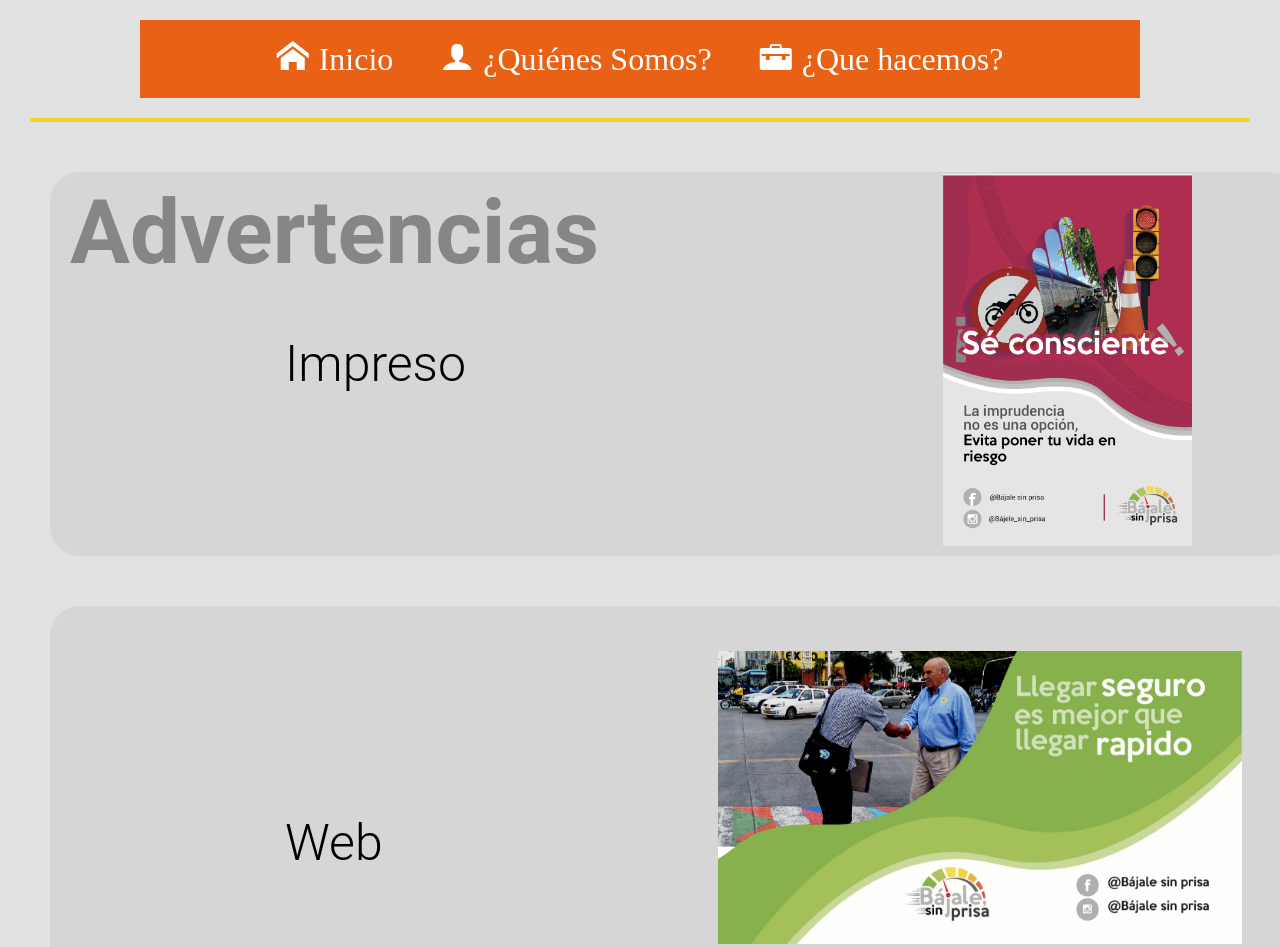
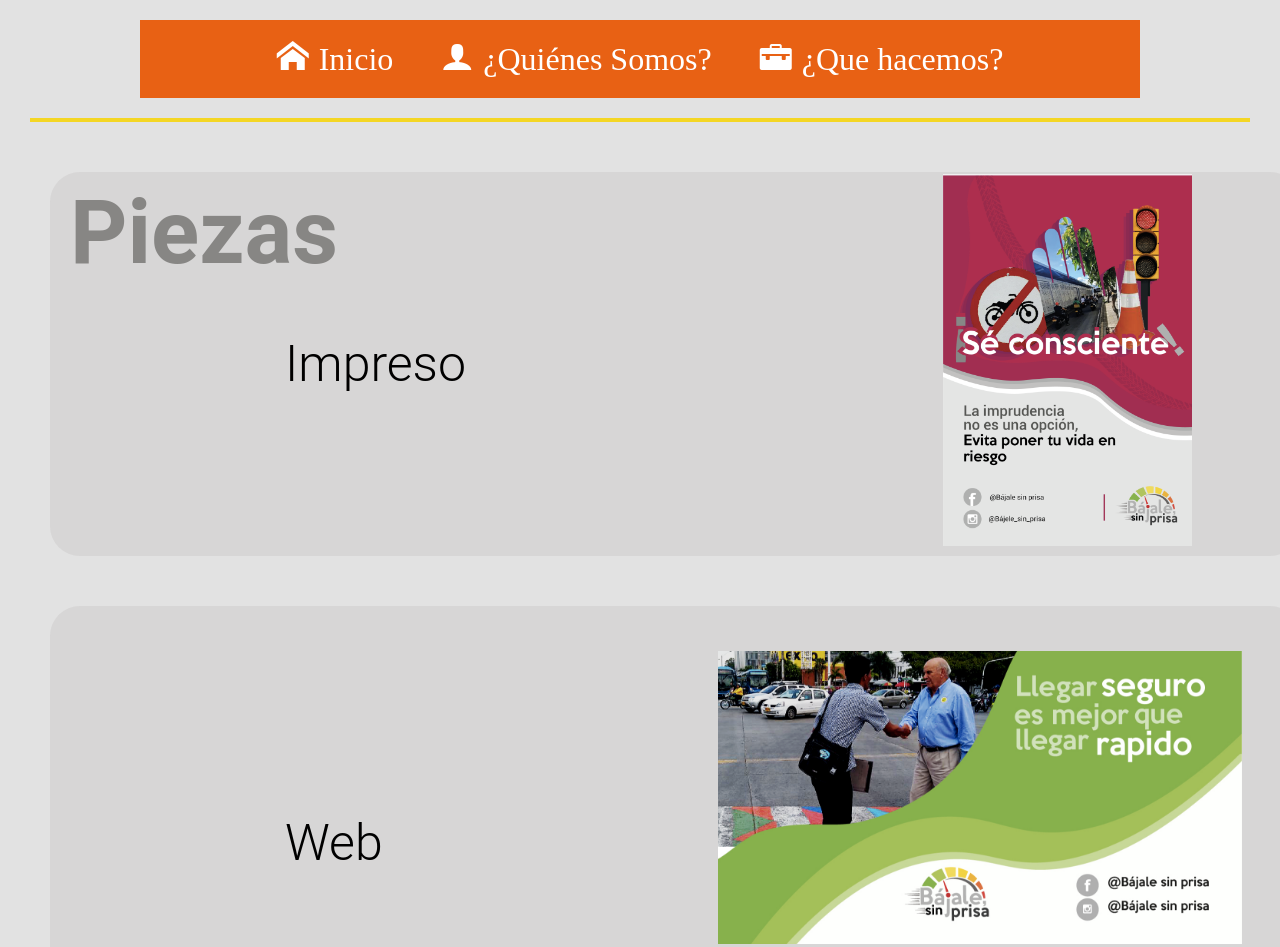
Before and after one commit to GEDOKI/2061299_BAJALE_SIN_PRISA, a plain HTML site: page Todas las partes/Proyecto/index.html in a window 1280 px wide. Shown: the top 947 px of the page. Drawn offline with Linux system fonts and the light colour scheme; files whose address does not match are found by name.

Commit message:
Update index.html

```diff
--- a/Todas las partes/Proyecto/index.html
+++ b/Todas las partes/Proyecto/index.html
@@ -44,7 +44,7 @@
   </header>
     <div class="borde2"></div>
     <div class="impresos">
-      <h2>Advertencias</h2>
+      <h2>Piezas</h2>
       <h3>Impreso</h3>
       <div class="img">
         <img src="img/impresos.png" />
```
